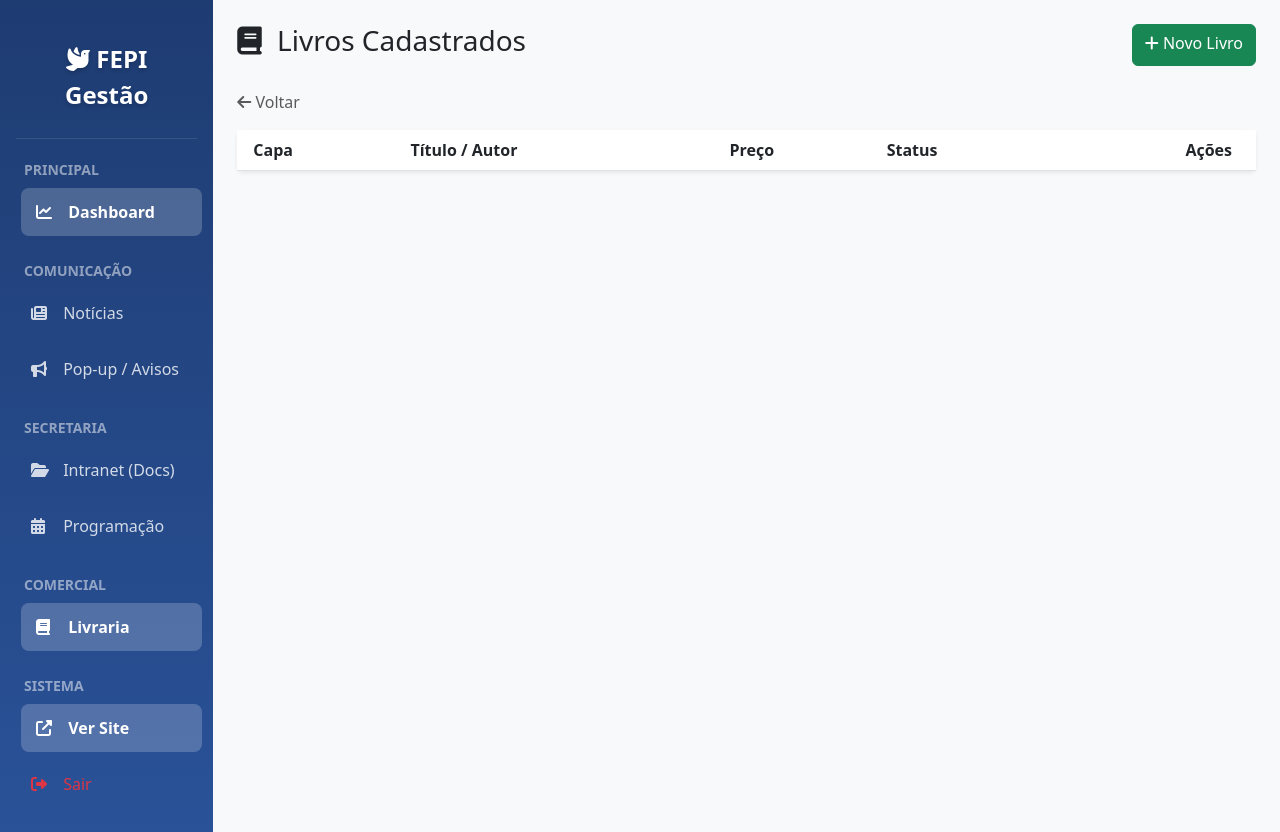
After one commit to mauriciobtsso/fepi-site, a Django app: page /painel/livraria/livros/ in a window 1280 px wide. The commit adds this page. Run offline with Django 5.2, Linux system fonts and the light colour scheme; the visitor is signed in with stand-in values (Sample User, id 1); data that the repository does not hold is empty; some libraries are stand-ins or nearby versions.

Commit message:
Painel Livraria: Gestao de Livros e Categorias implementada

```diff
--- a/painel/templates/painel/base_painel.html
+++ b/painel/templates/painel/base_painel.html
@@ -98,8 +98,14 @@
                     <i class="fas fa-folder-open me-2" style="width: 20px;"></i> Intranet (Docs)
                 </a>
 
-                <a href="{% url 'programacao_hub' %}" class="nav-link text-white">
+                <a href="{% url 'programacao_hub' %}">
                     <i class="fas fa-calendar-alt me-2" style="width: 20px;"></i> Programação
+                </a>
+
+                <p class="text-white-50 small text-uppercase fw-bold mt-4 mb-2 ps-2">Comercial</p>
+
+                <a href="{% url 'livraria_hub' %}">
+                    <i class="fas fa-book me-2" style="width: 20px;"></i> Livraria
                 </a>
 
                 <p class="text-white-50 small text-uppercase fw-bold mt-4 mb-2 ps-2">Sistema</p>
--- /dev/null
+++ b/painel/templates/painel/livraria/listar_livros.html
@@ -0,0 +1,63 @@
+{% extends 'painel/base_painel.html' %}
+{% block content %}
+<div class="d-flex justify-content-between mb-4">
+    <h3><i class="fas fa-book me-2"></i> Livros Cadastrados</h3>
+    <a href="{% url 'novo_livro' %}" class="btn btn-success"><i class="fas fa-plus"></i> Novo Livro</a>
+</div>
+
+<div class="mb-3">
+    <a href="{% url 'livraria_hub' %}" class="text-decoration-none text-muted">
+        <i class="fas fa-arrow-left"></i> Voltar
+    </a>
+</div>
+
+<div class="card shadow-sm border-0">
+    <div class="card-body p-0">
+        <table class="table table-hover mb-0 align-middle">
+            <thead class="bg-light">
+                <tr>
+                    <th class="ps-3">Capa</th>
+                    <th>Título / Autor</th>
+                    <th>Preço</th>
+                    <th>Status</th>
+                    <th class="text-end pe-4">Ações</th>
+                </tr>
+            </thead>
+            <tbody>
+                {% for livro in livros %}
+                <tr>
+                    <td class="ps-3">
+                        {% if livro.capa %}
+                            <img src="{{ livro.capa.url }}" style="height: 50px; width: 35px; object-fit: cover; border-radius: 3px;">
+                        {% else %}
+                            <div class="bg-secondary text-white d-flex align-items-center justify-content-center" style="height: 50px; width: 35px; border-radius: 3px;">
+                                <i class="fas fa-book"></i>
+                            </div>
+                        {% endif %}
+                    </td>
+                    <td>
+                        <span class="fw-bold d-block">{{ livro.titulo }}</span>
+                        <small class="text-muted">{{ livro.autor }}</small>
+                    </td>
+                    <td class="fw-bold text-success">R$ {{ livro.preco }}</td>
+                    <td>
+                        {% if livro.destaque_home %}
+                            <span class="badge bg-warning text-dark" title="Aparece na Home"><i class="fas fa-star"></i></span>
+                        {% endif %}
+                        {% if not livro.disponivel %}
+                            <span class="badge bg-danger">Esgotado</span>
+                        {% else %}
+                            <span class="badge bg-success">Disponível</span>
+                        {% endif %}
+                    </td>
+                    <td class="text-end pe-4">
+                        <a href="{% url 'editar_livro' livro.id %}" class="btn btn-sm btn-outline-primary"><i class="fas fa-edit"></i></a>
+                        <a href="{% url 'excluir_livro' livro.id %}" class="btn btn-sm btn-outline-danger" onclick="return confirm('Apagar livro?')"><i class="fas fa-trash"></i></a>
+                    </td>
+                </tr>
+                {% endfor %}
+            </tbody>
+        </table>
+    </div>
+</div>
+{% endblock %}
--- a/painel/urls.py
+++ b/painel/urls.py
@@ -42,4 +42,21 @@ urlpatterns = [
     path('programacao/eventos/editar/<int:id>/', views.gerenciar_evento, name='editar_evento'),
     path('programacao/eventos/excluir/<int:id>/', views.excluir_evento, name='excluir_evento'),
 
+    # --- LIVRARIA ---
+    path('livraria/', views.livraria_hub, name='livraria_hub'),
+
+    # Livros
+    path('livraria/livros/', views.listar_livros, name='listar_livros'),
+    path('livraria/livros/novo/', views.gerenciar_livro, name='novo_livro'),
+    path('livraria/livros/editar/<int:id>/', views.gerenciar_livro, name='editar_livro'),
+    path('livraria/livros/excluir/<int:id>/', views.excluir_livro, name='excluir_livro'),
+
+    # Categorias
+    path('livraria/categorias/', views.listar_categorias_liv, name='listar_categorias_liv'),
+    path('livraria/categorias/excluir/<int:id>/', views.excluir_categoria_liv, name='excluir_categoria_liv'),
+
+    # Configuração
+    path('livraria/config/', views.config_livraria, name='config_livraria'),
+
+
 ]
--- a/painel/views.py
+++ b/painel/views.py
@@ -8,6 +8,8 @@ from noticias.models import Noticia
 from core.models import ConfiguracaoHome
 from programacao.models import AtividadeSemanal, Doutrinaria, CursoEvento
 from .forms import AtividadeSemanalForm, DoutrinariaForm, CursoEventoForm
+from livraria.models import Livro, Categoria as CategoriaLivro, LivrariaConfig
+from .forms import LivroForm, CategoriaLivroForm, LivrariaConfigForm
 
 @login_required(login_url='/login/')
 def dashboard(request):
@@ -245,3 +247,75 @@ def excluir_evento(request, id):
     item = get_object_or_404(CursoEvento, id=id)
     item.delete()
     return redirect('listar_eventos')
+
+# --- HUB DA LIVRARIA ---
+@login_required(login_url='/login/')
+def livraria_hub(request):
+    return render(request, 'painel/livraria/livraria_hub.html')
+
+# --- 1. GESTÃO DE LIVROS ---
+@login_required(login_url='/login/')
+def listar_livros(request):
+    livros = Livro.objects.select_related('categoria').all().order_by('titulo')
+    return render(request, 'painel/livraria/listar_livros.html', {'livros': livros})
+
+@login_required(login_url='/login/')
+def gerenciar_livro(request, id=None):
+    instancia = get_object_or_404(Livro, id=id) if id else None
+
+    if request.method == 'POST':
+        form = LivroForm(request.POST, request.FILES, instance=instancia)
+        if form.is_valid():
+            form.save()
+            return redirect('listar_livros')
+    else:
+        form = LivroForm(instance=instancia)
+
+    # Reutilizando o template bonito que fizemos antes!
+    titulo = "Editar Livro" if id else "Novo Livro"
+    return render(request, 'painel/programacao/form_generico.html', {'form': form, 'titulo': titulo})
+
+@login_required(login_url='/login/')
+def excluir_livro(request, id):
+    livro = get_object_or_404(Livro, id=id)
+    livro.delete()
+    return redirect('listar_livros')
+
+# --- 2. GESTÃO DE CATEGORIAS (LIVRARIA) ---
+@login_required(login_url='/login/')
+def listar_categorias_liv(request):
+    categorias = CategoriaLivro.objects.all()
+    # Formulário Rápido na mesma página
+    if request.method == 'POST':
+        form = CategoriaLivroForm(request.POST)
+        if form.is_valid():
+            form.save()
+            return redirect('listar_categorias_liv')
+    else:
+        form = CategoriaLivroForm()
+
+    return render(request, 'painel/livraria/listar_categorias.html', {'categorias': categorias, 'form': form})
+
+@login_required(login_url='/login/')
+def excluir_categoria_liv(request, id):
+    cat = get_object_or_404(CategoriaLivro, id=id)
+    # Evita apagar se tiver livros
+    if not cat.livro_set.exists():
+        cat.delete()
+    return redirect('listar_categorias_liv')
+
+# --- 3. CONFIGURAÇÃO (LOGO/INSTA) ---
+@login_required(login_url='/login/')
+def config_livraria(request):
+    # Pega o primeiro registro ou cria se não existir (Singleton)
+    config, created = LivrariaConfig.objects.get_or_create(pk=1)
+
+    if request.method == 'POST':
+        form = LivrariaConfigForm(request.POST, request.FILES, instance=config)
+        if form.is_valid():
+            form.save()
+            return redirect('livraria_hub')
+    else:
+        form = LivrariaConfigForm(instance=config)
+
+    return render(request, 'painel/programacao/form_generico.html', {'form': form, 'titulo': 'Configuração da Livraria'})
```
Also changed, not shown: painel/forms.py (+39 -0 lines), painel/templates/painel/livraria/listar_categorias.html (added, +44 -0 lines), painel/templates/painel/livraria/livraria_hub.html (added, +42 -0 lines).
